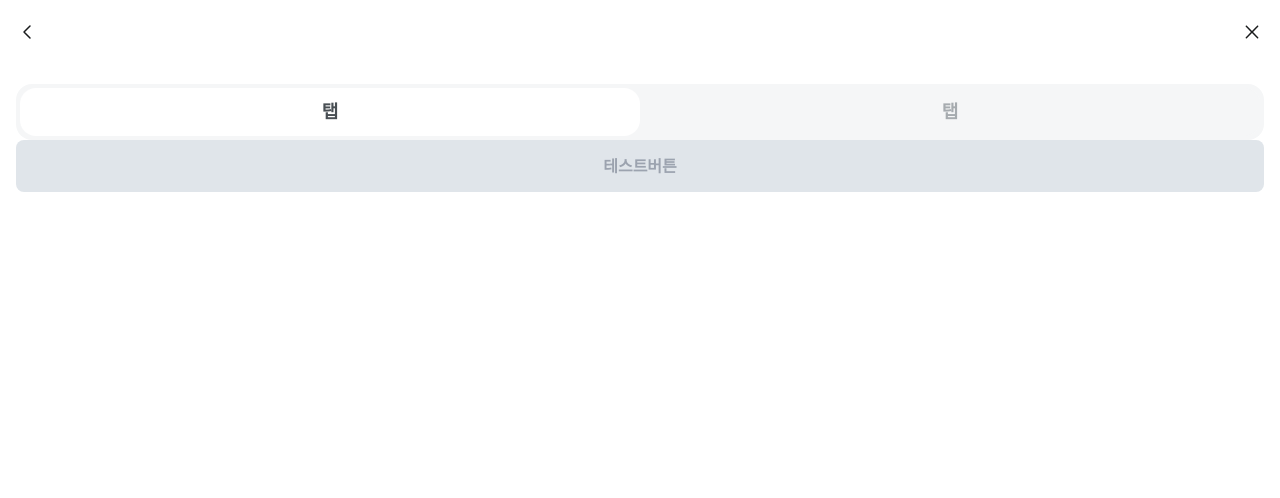
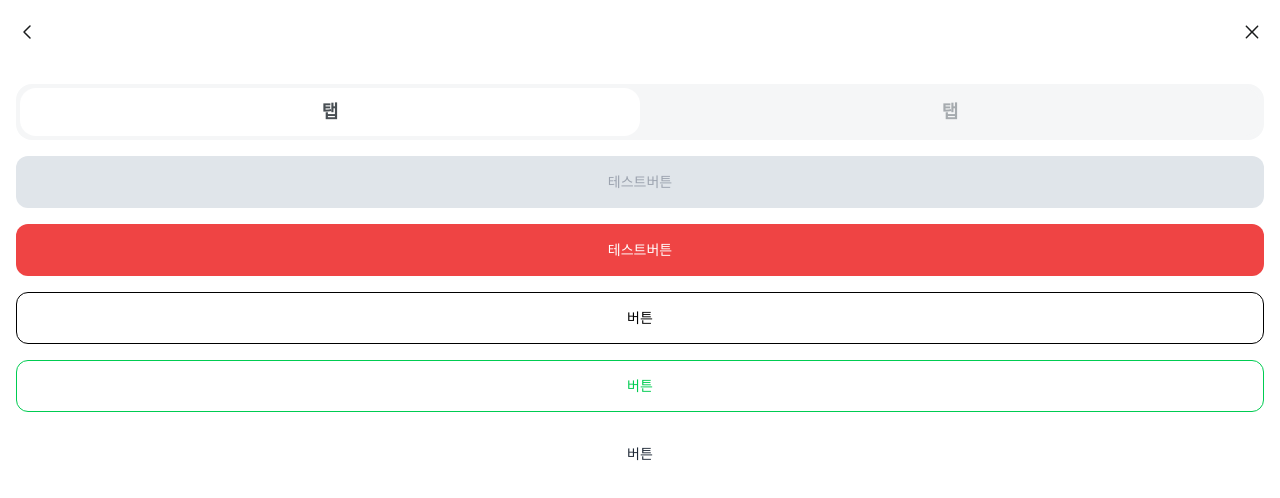
Before and after one commit to Team-Lea-Squad/take-meow-home-client, a Next.js app: page / in a window 1280 px wide. Shown: the top 498 px of the page. Built offline with nearby package versions, Linux system fonts and the light colour scheme.

Commit message:
Add: border 버튼 컴포넌트

```diff
--- a/src/app/page.tsx
+++ b/src/app/page.tsx
@@ -1,11 +1,16 @@
 import SubTab from "@/components/SubTab";
 import CommonButton from "@/components/CommonButton";
+import CommonBorderButton from "@/components/CommonBorderButton";
 
 export default function Home() {
   return (
-    <div className="">
+    <div className="flex flex-col gap-4">
       <SubTab />
       <CommonButton title="테스트버튼" isDisabled />
+      <CommonButton title="테스트버튼" isPoint />
+      <CommonBorderButton title="버튼" isBlack />
+      <CommonBorderButton title="버튼" isPrimary />
+      <CommonBorderButton title="버튼" />
     </div>
   );
 }
--- /dev/null
+++ b/src/components/CommonBorderButton.tsx
@@ -0,0 +1,45 @@
+import React from "react";
+
+interface CommonButtonProps {
+  title: string;
+  isDisabled?: boolean;
+  isBlack?: boolean;
+  isPrimary?: boolean;
+}
+
+const CommonBorderButton = ({
+  title,
+  isDisabled = false,
+  isBlack = false,
+  isPrimary = false
+}: CommonButtonProps) => {
+  let borderColor = "";
+  let textColor = "";
+  let borderClass = "";
+
+  if (isBlack) {
+    borderColor = "border-black";
+    textColor = "text-black";
+    borderClass = "border";
+  } else if (isPrimary) {
+    borderColor = "border-primary";
+    textColor = "text-primary";
+    borderClass = "border";
+  } else {
+    borderColor = "";
+    textColor = "text-gray-800";
+    borderClass = "";
+  }
+
+  return (
+    <div
+      className={`w-full h-[52px] rounded-xl flex items-center justify-center p-600 text-paragraph-120-R ${borderClass} ${borderColor} ${
+        isDisabled ? "bg-background-guide text-text-disabled" : "bg-white"
+      }`}
+    >
+      <p className={isDisabled ? "text-gray-400" : textColor}>{title}</p>
+    </div>
+  );
+};
+
+export default CommonBorderButton;
--- a/src/components/CommonButton.tsx
+++ b/src/components/CommonButton.tsx
@@ -3,13 +3,18 @@ import React from "react";
 interface CommonButtonProps {
   title: string;
   isDisabled?: boolean;
+  isPoint?: boolean;
 }
 
-const CommonButton = ({ title, isDisabled = false }: CommonButtonProps) => {
+const CommonButton = ({
+  title,
+  isDisabled = false,
+  isPoint = false
+}: CommonButtonProps) => {
   return (
     <div
-      className={`w-full h-[52px] rounded-lg flex items-center justify-center p-600 text-body-120-B ${
-        isDisabled ? "bg-background-guide" : "bg-point2"
+      className={`w-full h-[52px] rounded-xl flex items-center justify-center p-600 text-paragraph-120-R text-white ${
+        isDisabled ? "bg-background-guide" : isPoint ? "bg-red-600" : "bg-black"
       }`}
     >
       <p className={isDisabled ? "text-gray-400" : "text-white"}>{title}</p>
```
